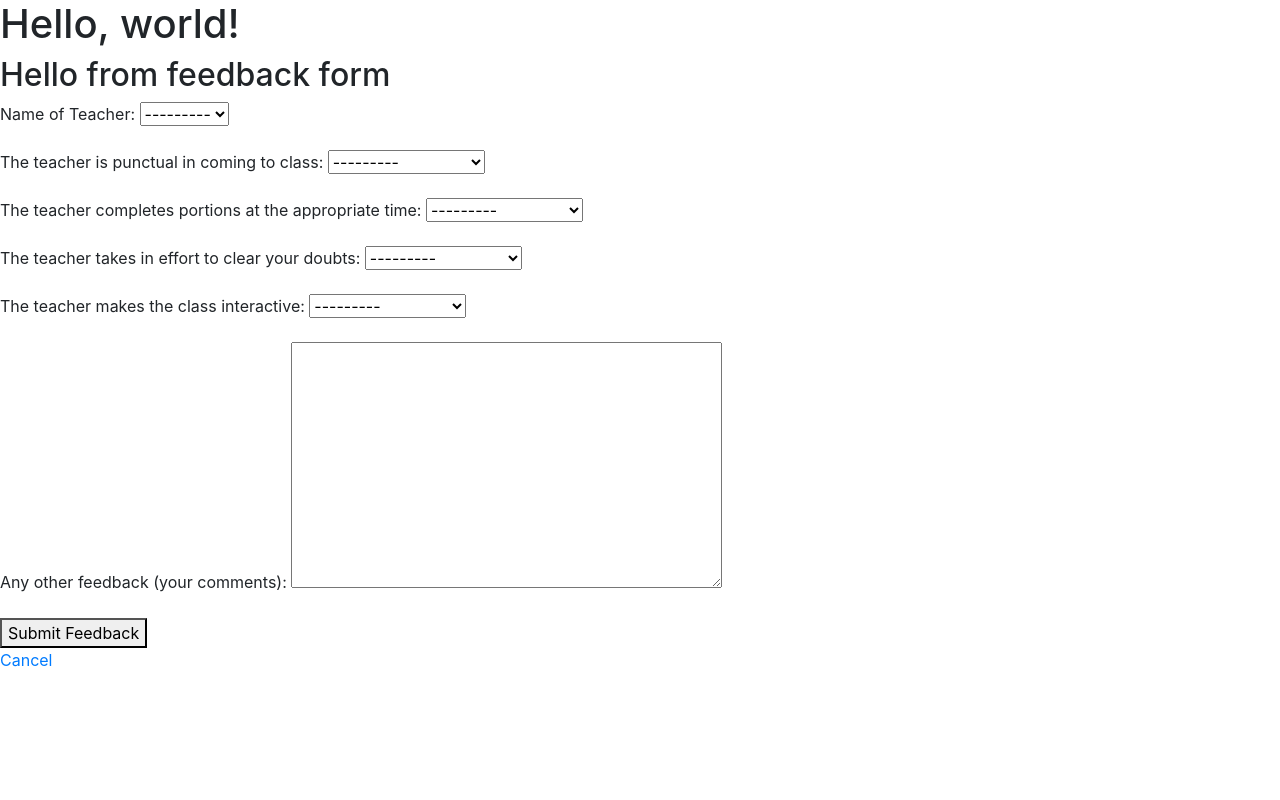
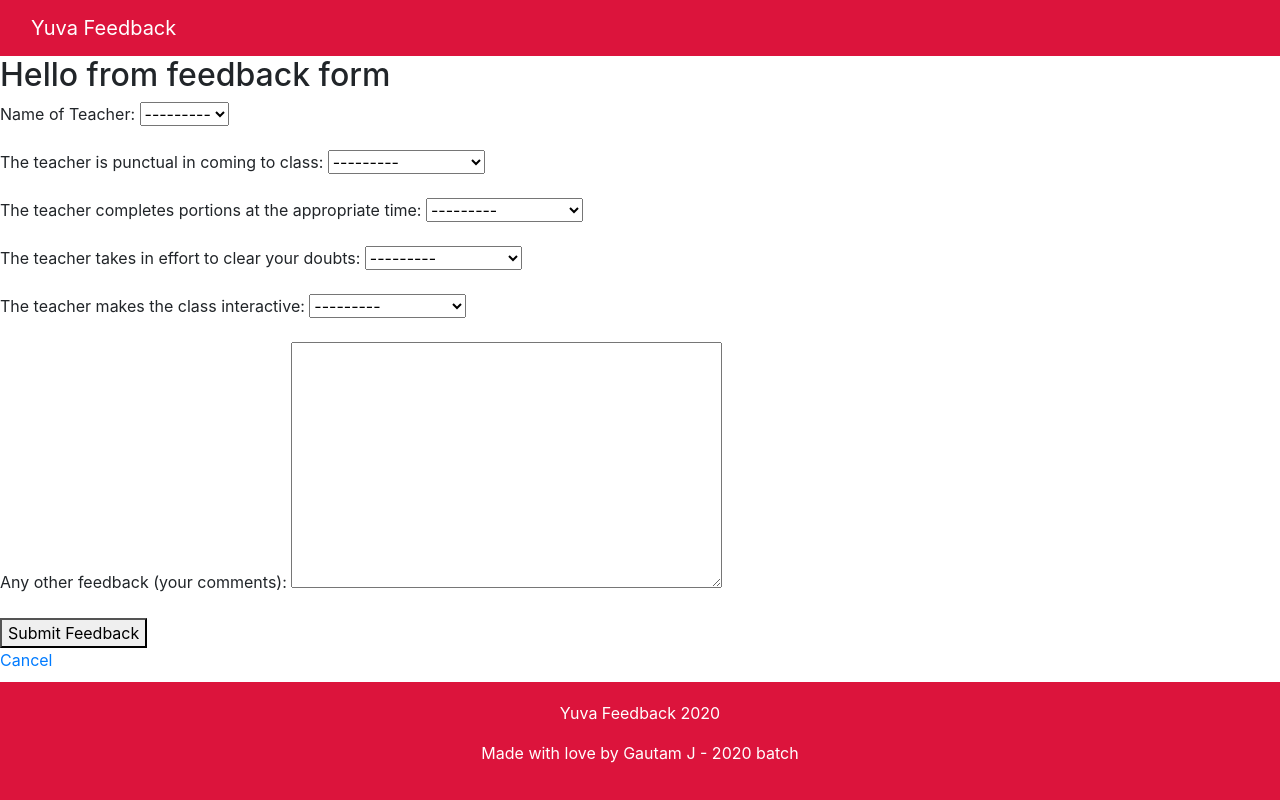
Before and after one commit to Gautam-J/yuva-feedback, a Django app: page /feedback/ in a window 1280 px wide. Run offline with Django 3.2, Linux system fonts and the light colour scheme; data comes from the database, SQL or seed files in the repository; some libraries are stand-ins or nearby versions.

Commit message:
added basic navbar and footer

```diff
--- a/Home/templates/Home/index.html
+++ b/Home/templates/Home/index.html
@@ -1,3 +1,4 @@
+{% load static %}
 <!doctype html>
 <html lang="en">
 
@@ -9,15 +10,35 @@
     <!-- Bootstrap CSS -->
     <link rel="stylesheet" href="https://stackpath.bootstrapcdn.com/bootstrap/4.4.1/css/bootstrap.min.css" integrity="sha384-Vkoo8x4CGsO3+Hhxv8T/Q5PaXtkKtu6ug5TOeNV6gBiFeWPGFN9MuhOf23Q9Ifjh" crossorigin="anonymous">
 
+    <!-- Custom CCS -->
+    <link rel="stylesheet" href="{% static 'Home/styles.css' %}">
+
     <title>Yuva Feedback</title>
 </head>
 
 <body>
 
-    <h1>Hello, world!</h1>
+    <!-- Navigation Bar -->
+    <nav class="navbar bg-crimson">
+        <div class="container-fluid">
+            <!-- Logo/Text -->
+            <a class="navbar-brand" href="{% url 'HomeView' %}">Yuva Feedback</a>
+        </div>
+    </nav>
 
+    <!-- main content -->
     <div>
         {% block content %}{% endblock content %}
+    </div>
+
+    <!-- Website footer -->
+    <div class="footer bg-crimson fixed-bottom">
+        <footer style="padding: 0.5cm; text-align: center;">
+            <div class="container">
+                <p class="copyright">Yuva Feedback 2020</p>
+                <p>Made with love by Gautam J - 2020 batch</p>
+            </div>
+        </footer>
     </div>
 
     <!-- Optional JavaScript -->
@@ -32,6 +53,7 @@
     <link rel="stylesheet" href="https://ajax.googleapis.com/ajax/libs/jqueryui/1.11.4/themes/smoothness/jquery-ui.css">
     <script src="https://ajax.googleapis.com/ajax/libs/jqueryui/1.11.4/jquery-ui.min.js"></script>
 
+    <!-- autocomplete for searching teacher names in feedback form -->
     <script>
         $(function() {
             $("#search-field").autocomplete({
```
